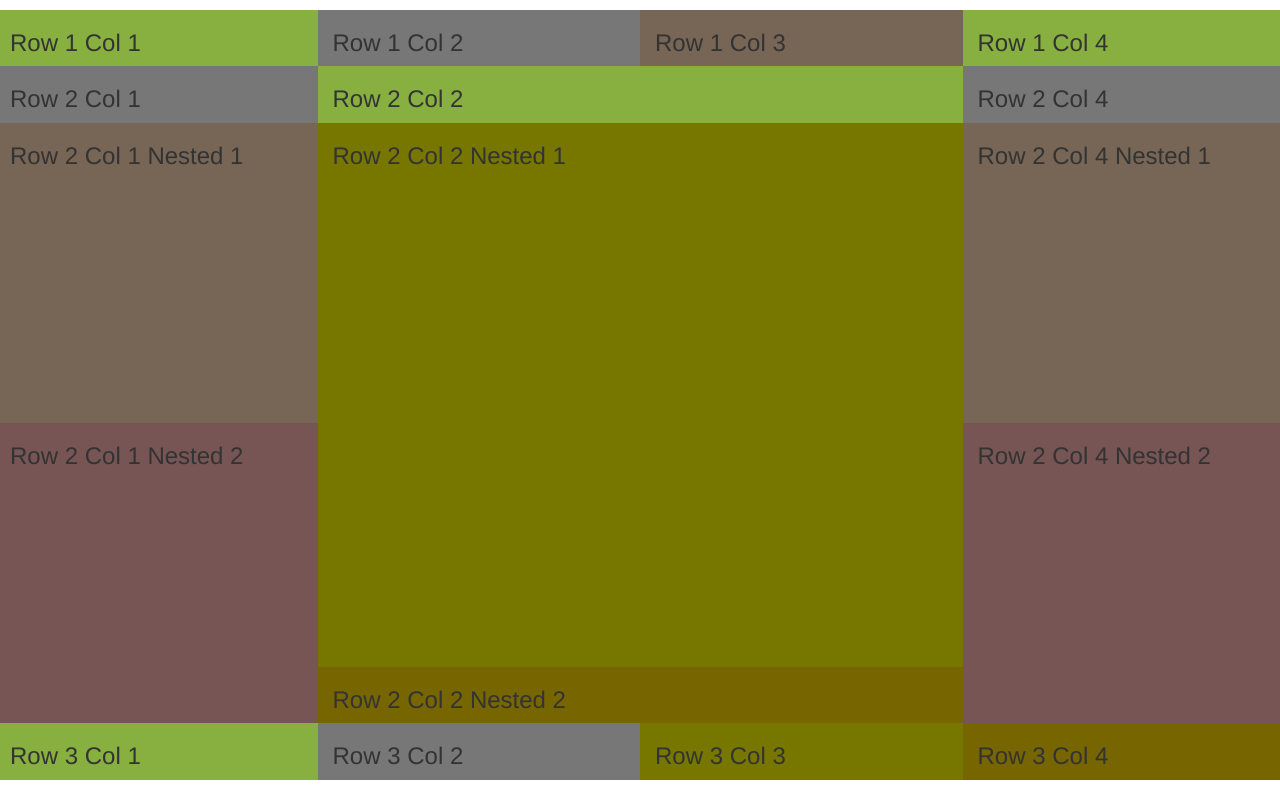
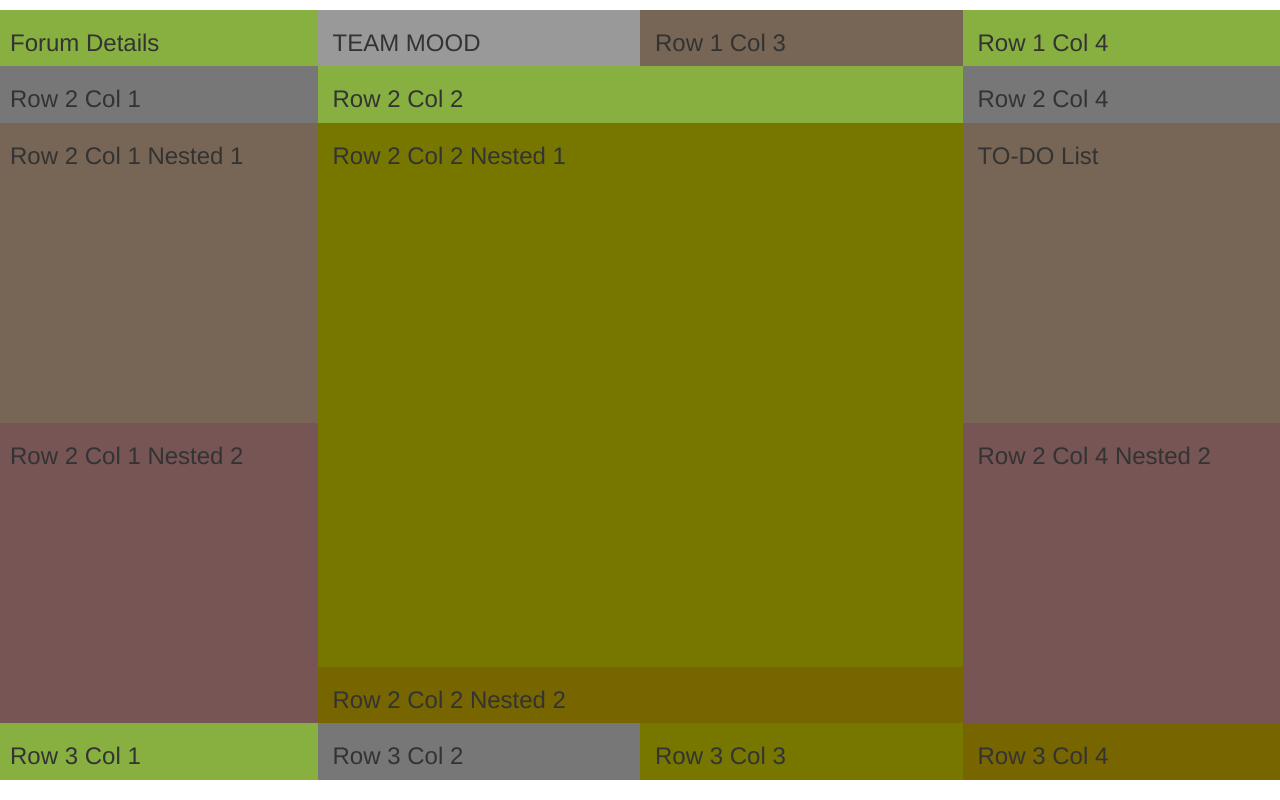
Before and after one commit to alafollett/discover-dms, a plain HTML site: page index.html in a window 1280 px wide. Drawn offline with nearby package versions, Linux system fonts and the light colour scheme; some packages are replaced by stand-ins of ours.

Commit message:
started to split content into separate partials

```diff
--- /dev/null
+++ b/forum_details.html
@@ -0,0 +1,2 @@
+
+    <h3>Forum Details</h3>
--- a/huddle_board.html
+++ b/huddle_board.html
@@ -1,10 +1,8 @@
 <div  style="margin-left: 10px;margin-right: 10px">
     <div class="row">
-        <div class="col-sm-3 other">
-            <h3>Row 1 Col 1</h3>
+        <div class="col-sm-3 other" data-ng-include="'forum_details.html'">
         </div>
-        <div class="col-sm-3" style="background-color: #777">
-            <h3>Row 1 Col 2</h3>
+        <div class="col-sm-3" style="background-color: #999999" data-ng-include="'mood.html'">
         </div>
         <div class="col-sm-3" style="background-color: #765">
             <h3>Row 1 Col 3</h3>
@@ -41,8 +39,8 @@
         <div class="col-sm-3" style="background: #777">
             <h3>Row 2 Col 4</h3>
             <div class="row">
-                <div class="col-sm-12 other" style="background: #765;min-height: 300px">
-                    <h3>Row 2 Col 4 Nested 1</h3>
+                <div class="col-sm-12 other" data-ng-include="'todos.html'" style="background: #765;min-height: 300px">
+                    <!--<h3>Row 2 Col 4 Nested 1</h3>-->
                 </div>
                 <div class="col-sm-12 other" style="background: #755;min-height: 300px">
                     <h3>Row 2 Col 4 Nested 2</h3>
--- /dev/null
+++ b/mood.html
@@ -0,0 +1,2 @@
+
+    <h3>TEAM MOOD</h3>
--- /dev/null
+++ b/todos.html
@@ -0,0 +1,2 @@
+
+    <h3>TO-DO List</h3>
```
Also changed, not shown: index.html (+0 -73 lines).
